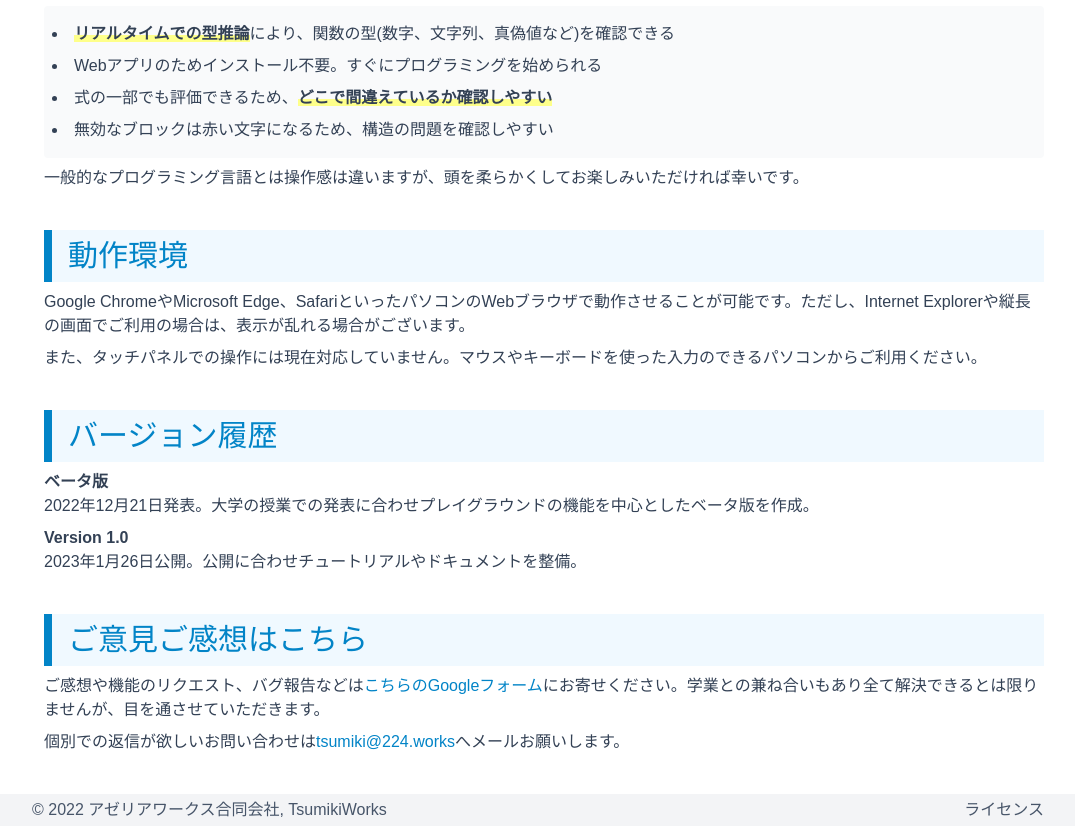
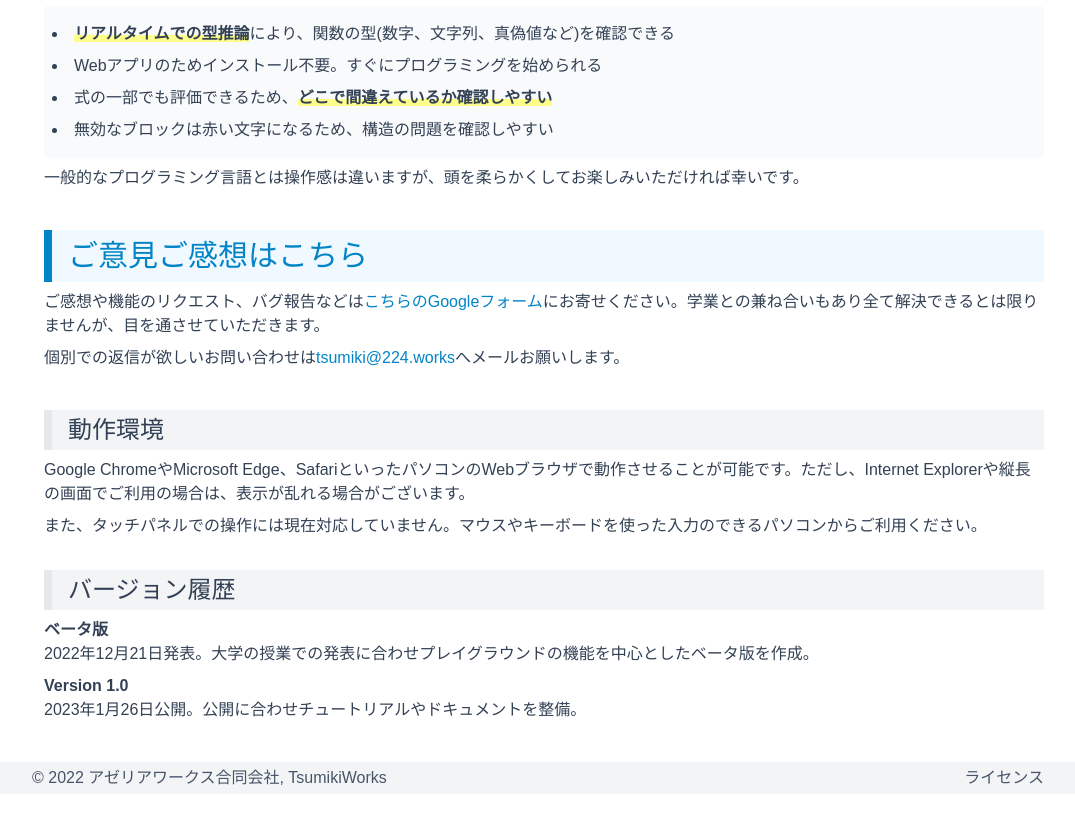
Before and after one commit to tsumiki-works/toppage, a PHP site: page / in a window 1280 px wide. Shown: the part 2955-3781 px from the top of the page, without its empty margins (96-1171 px from the left). After the commit the page ends 3740 px from the top, so only its background shows below. Run offline with PHP 8.4, Linux system fonts and the light colour scheme.

Commit message:
アンケート掲載場所変更

```diff
--- a/index.html
+++ b/index.html
@@ -194,17 +194,16 @@
         <li class="text-slate-700 my-2">式の一部でも評価できるため、<span style="background: linear-gradient(transparent 60%, #feff8a 60%);"><b>どこで間違えているか確認しやすい</b></span></li>
         <li class="text-slate-700 my-2">無効なブロックは赤い文字になるため、構造の問題を確認しやすい</li>
       </ul>
-      <p class="text-slate-700 my-2">一般的なプログラミング言語とは操作感は違いますが、頭を柔らかくしてお楽しみいただければ幸いです。</p>
-      <h2 class="text-3xl text-sky-600 mt-10 pl-4 py-2 border-l-8 border-sky-600 bg-sky-50">動作環境</h2>
+      <p class="text-slate-700 my-2">一般的なプログラミング言語とは操作感は違いますが、頭を柔らかくしてお楽しみいただければ幸いです。</p>      <h2 class="text-3xl text-sky-600 mt-10 pl-4 py-2 border-l-8 border-sky-600 bg-sky-50">ご意見ご感想はこちら</h2>
+      <p class="text-slate-700 my-2">ご感想や機能のリクエスト、バグ報告などは<a href="https://docs.google.com/forms/d/e/1FAIpQLSe6JJockUq8kFKtzaMtqw4IMOpaRwiPbQyc-irXxWvgF5XipQ/viewform?usp=sf_link" class="text-sky-600 hover:text-sky-500">こちらのGoogleフォーム</a>にお寄せください。学業との兼ね合いもあり全て解決できるとは限りませんが、目を通させていただきます。</p>
+      <p class="text-slate-700 my-2">個別での返信が欲しいお問い合わせは<a href="mailto:tsumiki@224.works" class="text-sky-600 hover:text-sky-500">tsumiki@224.works</a>へメールお願いします。</p>
+      <h2 class="text-2xl text-slate-700 mt-10 pl-4 py-1 border-l-8 border-gray-200 bg-gray-100">動作環境</h2>
       <p class="text-slate-700 my-2">Google ChromeやMicrosoft Edge、SafariといったパソコンのWebブラウザで動作させることが可能です。ただし、Internet Explorerや縦長の画面でご利用の場合は、表示が乱れる場合がございます。</p>
       <p class="text-slate-700 my-2">また、タッチパネルでの操作には現在対応していません。マウスやキーボードを使った入力のできるパソコンからご利用ください。
       </p>
-      <h2 class="text-3xl text-sky-600 mt-10 pl-4 py-2 border-l-8 border-sky-600 bg-sky-50">バージョン履歴</h2>
+      <h2 class="text-2xl text-slate-700 mt-8 pl-4 py-1 border-l-8 border-gray-200 bg-gray-100">バージョン履歴</h2>
       <p class="text-slate-700 my-2"><b>ベータ版</b><br>2022年12月21日発表。大学の授業での発表に合わせプレイグラウンドの機能を中心としたベータ版を作成。</p>
       <p class="text-slate-700 my-2"><b>Version 1.0</b><br>2023年1月26日公開。公開に合わせチュートリアルやドキュメントを整備。</p>
-      <h2 class="text-3xl text-sky-600 mt-10 pl-4 py-2 border-l-8 border-sky-600 bg-sky-50">ご意見ご感想はこちら</h2>
-      <p class="text-slate-700 my-2">ご感想や機能のリクエスト、バグ報告などは<a href="https://docs.google.com/forms/d/e/1FAIpQLSe6JJockUq8kFKtzaMtqw4IMOpaRwiPbQyc-irXxWvgF5XipQ/viewform?usp=sf_link" class="text-sky-600 hover:text-sky-500">こちらのGoogleフォーム</a>にお寄せください。学業との兼ね合いもあり全て解決できるとは限りませんが、目を通させていただきます。</p>
-      <p class="text-slate-700 my-2">個別での返信が欲しいお問い合わせは<a href="mailto:tsumiki@224.works" class="text-sky-600 hover:text-sky-500">tsumiki@224.works</a>へメールお願いします。</p>
     </section>
   </div>
 </body>
--- a/topdesign.css
+++ b/topdesign.css
@@ -653,6 +653,10 @@ video {
   margin-top: 0.5rem;
 }
 
+.mt-8 {
+  margin-top: 2rem;
+}
+
 .mt-10 {
   margin-top: 2.5rem;
 }
```
